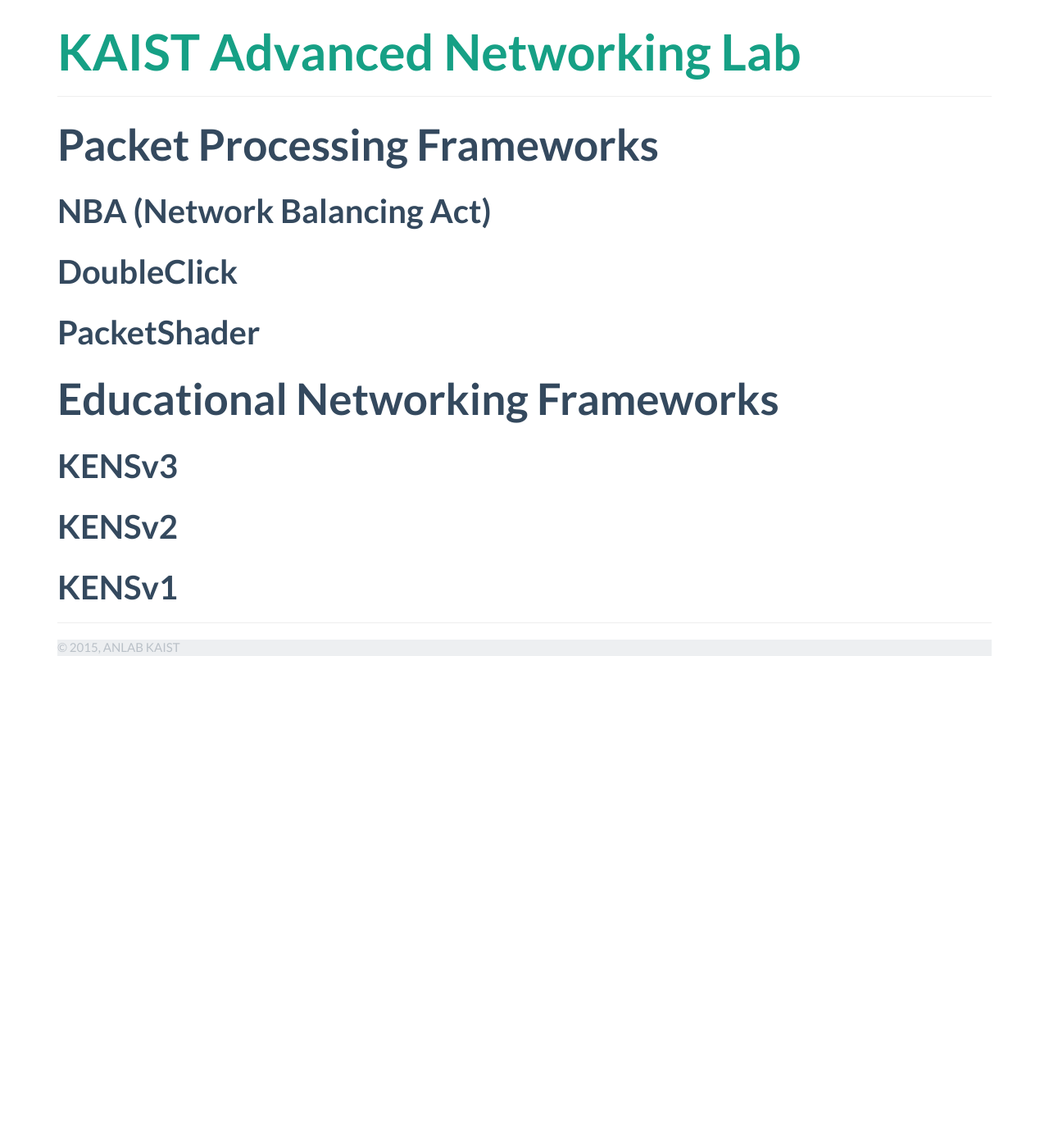
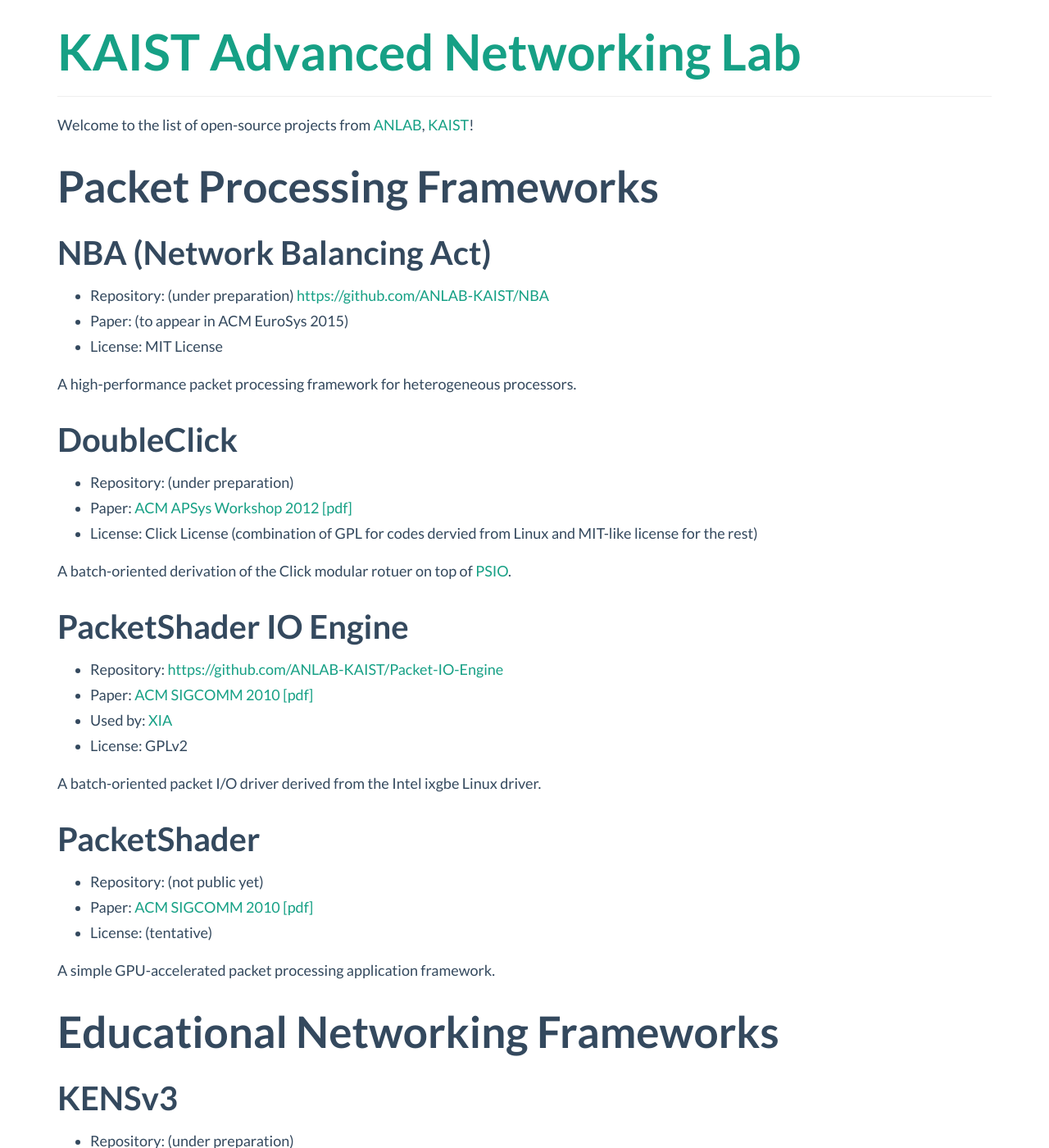
Before and after one commit to ANLAB-KAIST/project-old, a Jekyll site: the page built from index.html, in a window 1280 px wide and 1400 px high. Shown: the whole window at 82% size. Built offline with Jekyll 4.4.1, drawn with Linux system fonts in a browser that asks for light colours; some of the changed text lies outside the part shown.

Commit message:
Filled project info

```diff
--- a/index.html
+++ b/index.html
@@ -3,18 +3,84 @@
 title: Home
 ---
 
+<p>Welcome to the list of open-source projects from <a href="http://an.kaist.ac.kr">ANLAB</a>, <a href="http://www.kaist.ac.kr">KAIST</a>!</p>
+
 <h2>Packet Processing Frameworks</h2>
 
 <h3>NBA (Network Balancing Act)</h3>
 
+    <ul class="project-info">
+        <li>Repository: (under preparation) <a href="https://github.com/ANLAB-KAIST/NBA">https://github.com/ANLAB-KAIST/NBA</a>
+        <li>Paper: (to appear in ACM EuroSys 2015)</a>
+        <li>License: MIT License
+    </ul>
+    <div class="project-abstract">
+        A high-performance packet processing framework for heterogeneous processors.
+    </div>
+
 <h3>DoubleClick</h3>
 
+    <ul class="project-info">
+        <li>Repository: (under preparation)
+        <li>Paper: <a href="http://apsys2012.kaist.ac.kr/media/papers/apsys2012-final33.pdf">ACM APSys Workshop 2012 [pdf]</a>
+        <li>License: Click License (combination of GPL for codes dervied from Linux and MIT-like license for the rest)
+    </ul>
+    <div class="project-abstract">
+        A batch-oriented derivation of the Click modular rotuer on top of <a href="https://github.com/ANLAB-KAIST/Packet-IO-Engine">PSIO</a>.
+    </div>
+
+<h3>PacketShader IO Engine</h3>
+
+    <ul class="project-info">
+        <li>Repository: <a href="https://github.com/ANLAB-KAIST/Packet-IO-Engine">https://github.com/ANLAB-KAIST/Packet-IO-Engine</a>
+        <li>Paper: <a href="http://www.ndsl.kaist.edu/~kyoungsoo/papers/packetshader.pdf">ACM SIGCOMM 2010 [pdf]</a>
+        <li>Used by: <a href="https://www.cs.cmu.edu/~dga/papers/xia_nsdi_2012.pdf">XIA</a>
+        <li>License: GPLv2
+    </ul>
+    <div class="project-abstract">
+        A batch-oriented packet I/O driver derived from the Intel ixgbe Linux driver.
+    </div>
+
 <h3>PacketShader</h3>
+
+    <ul class="project-info">
+        <li>Repository: (not public yet)
+        <li>Paper: <a href="http://www.ndsl.kaist.edu/~kyoungsoo/papers/packetshader.pdf">ACM SIGCOMM 2010 [pdf]</a>
+        <li>License: (tentative)
+    </ul>
+    <div class="project-abstract">
+        A simple GPU-accelerated packet processing application framework.
+    </div>
 
 <h2>Educational Networking Frameworks</h2>
 
 <h3>KENSv3</h3>
 
+    <ul class="project-info">
+        <li>Repository: (under preparation)
+        <li>License: (tentative)
+    </ul>
+    <div class="project-abstract">
+        The next-generation event-based simulator and TCP/IP hands-on assignments on top of it.
+    </div>
+
 <h3>KENSv2</h3>
 
+    <ul class="project-info">
+        <li>Repository: <a href="https://github.com/ANLAB-KAIST/KENSv2">https://github.com/ANLAB-KAIST/KENSv2</a>
+        <li>Paper: <a href="http://www.ndsl.kaist.edu/~kyoungsoo/papers/packetshader.pdf">ACM SIGCSE 2015 [ACM Digital Library]</a>
+        <li>License: (tentative)
+    </ul>
+    <div class="project-abstract">
+        A polished TCP programming assignments based on KENSv1
+    </div>
+
 <h3>KENSv1</h3>
+
+    <ul class="project-info">
+        <li>Repository: <a href="https://github.com/ANLAB-KAIST/KENSv1">https://github.com/ANLAB-KAIST/KENSv1</a>
+        <li>License: (tentative)
+    </ul>
+    <div class="project-abstract">
+        A bug-fixed version of the original KENS (KAIST educational networking framework) developed by <a href="http://nclab.kaist.ac.kr/kens">NC Lab</a>.
+    </div>
```
